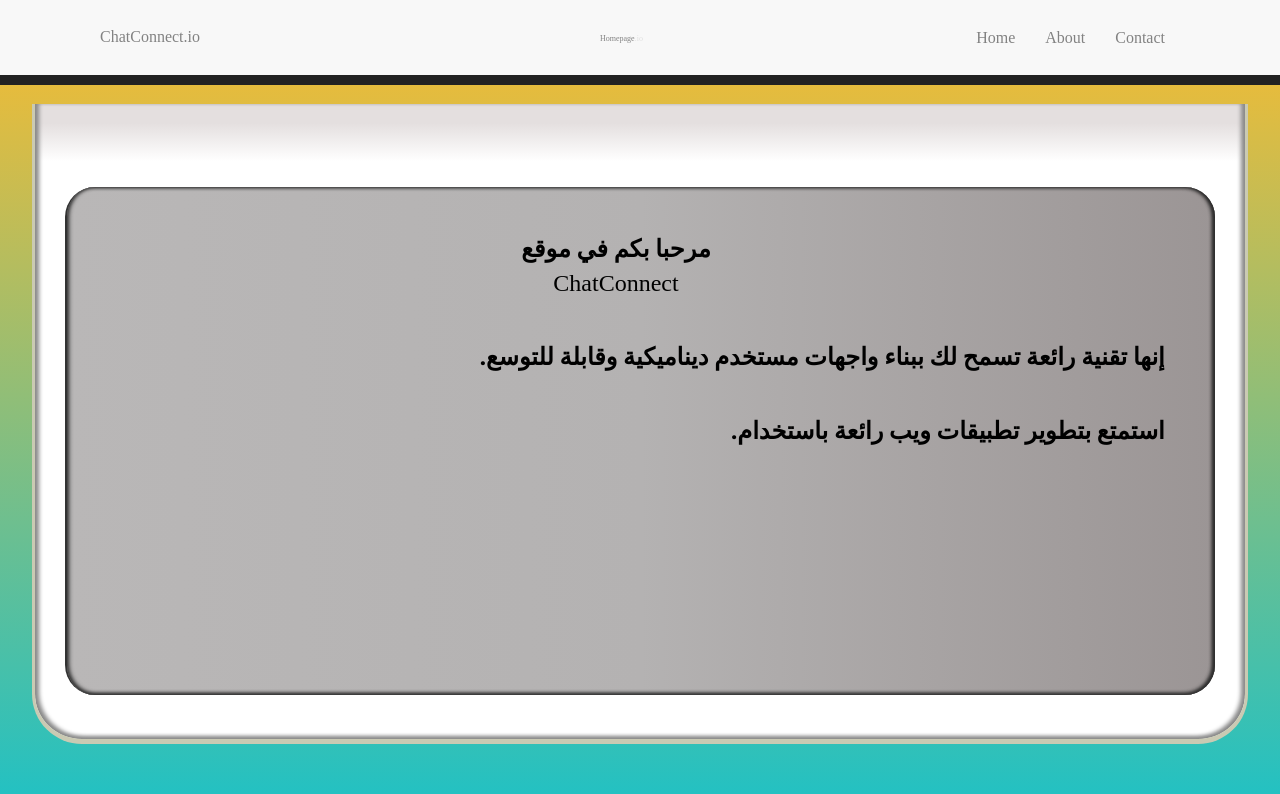
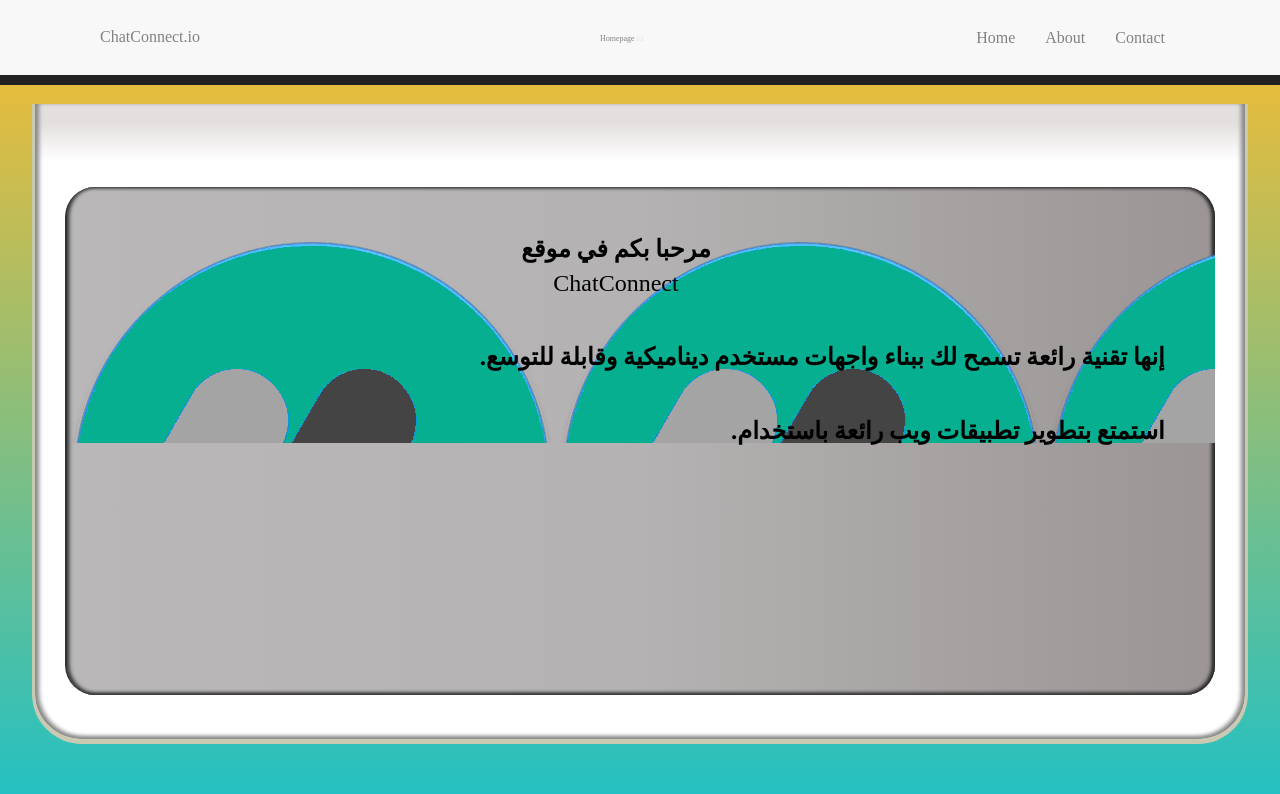
Before and after one commit to abdelrahman-yahia-zakaria/website-React, a React (Create React App) app: page / in a window 1280 px wide. Shown: the top 794 px of the page. Built offline with nearby package versions, Linux system fonts and the light colour scheme.

Commit message:
Project design

```diff
--- a/src/App.css
+++ b/src/App.css
@@ -79,7 +79,7 @@ h2 {
   margin-right: 50px;
 }
 
-p {
+P {
   margin: 10px;
   font-family: "Odibee Sans", cursive;
   font-variation-settings: 'INLN' 400, 'SWRM' 1000;
@@ -140,3 +140,7 @@ p {
   margin: 18px 5px;
   text-shadow: 0 2px 1px #111, -1px -1px #333;
 }
+.image {
+  background: url("/public/ico.png");
+
+}
--- a/src/index.js
+++ b/src/index.js
@@ -1,6 +1,7 @@
 import React from "react";
 import { render } from "react-dom";
 import { BrowserRouter as Router, Route } from "react-router-dom";
+import "./App.css";
 
 // NAVIGATION
 import App1 from "./App";
@@ -14,11 +15,13 @@ import "./App";
 const App = () => (
   <div>
     <App1 />
-    <div class="screenFrame">
-      <div class="screenInset">
-        <Route exact={true} path="/" component={Home} />
-        <Route exaxt path="/about" component={About} />
-        <Route exact path="/contact" component={Contact} />
+    <div className="image">
+      <div class="screenFrame">
+        <div class="screenInset">
+          <Route exact={true} path="/" component={Home} />
+          <Route exaxt path="/about" component={About} />
+          <Route exact path="/contact" component={Contact} />
+        </div>
       </div>
     </div>
   </div>
--- a/src/pages/HomePage.js
+++ b/src/pages/HomePage.js
@@ -3,12 +3,17 @@ import React from 'react';
 const HomePage = () => {
   return (
     <div>
-    <h1>مرحبا بكم في موقع <p>ChatConnect</p></h1>
-    <h2>.إنها تقنية رائعة تسمح لك ببناء واجهات مستخدم ديناميكية وقابلة للتوسع</h2>
-      <h2>.استمتع بتطوير تطبيقات ويب رائعة باستخدام</h2>
-  </div>
-
-);
+      <div className="image">
+        <h1>
+          مرحبا بكم في موقع <p>ChatConnect</p>
+        </h1>
+        <h2>
+          .إنها تقنية رائعة تسمح لك ببناء واجهات مستخدم ديناميكية وقابلة للتوسع
+        </h2>
+        <h2>.استمتع بتطوير تطبيقات ويب رائعة باستخدام</h2>
+      </div>
+    </div>
+  );
   };
 
 export default HomePage;
```
